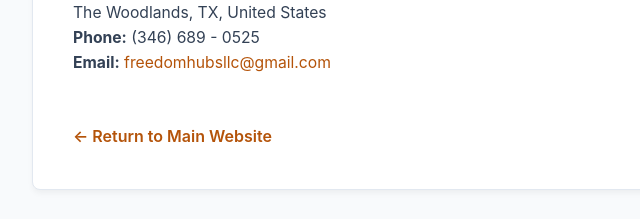
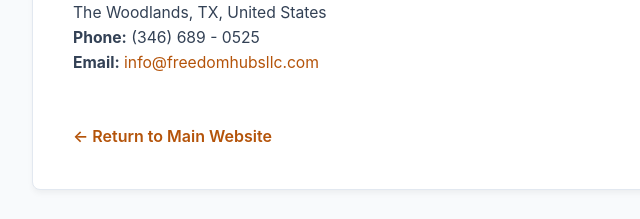
Before and after one commit to freedomhubsllc-dot/maindomainforfreedomhubsllc, a plain HTML site: page terms.html in a window 1280 px wide. Shown: the part 1613-1832 px from the top of the page, 167-807 px from the left. Drawn offline with Linux system fonts and the light colour scheme.

Commit message:
Update terms.html

```diff
--- a/terms.html
+++ b/terms.html
@@ -104,7 +104,7 @@
       <strong>Freedom Hubs LLC</strong><br />
       The Woodlands, TX, United States<br />
       <strong>Phone:</strong> (346) 689 - 0525<br />
-      <strong>Email:</strong> <a href="mailto:freedomhubsllc@gmail.com">freedomhubsllc@gmail.com</a>
+      <strong>Email:</strong> <a href="mailto:info@freedomhubsllc.com">info@freedomhubsllc.com</a>
     </p>
 
     <a href="index.html" class="back-link">&larr; Return to Main Website</a>
```
